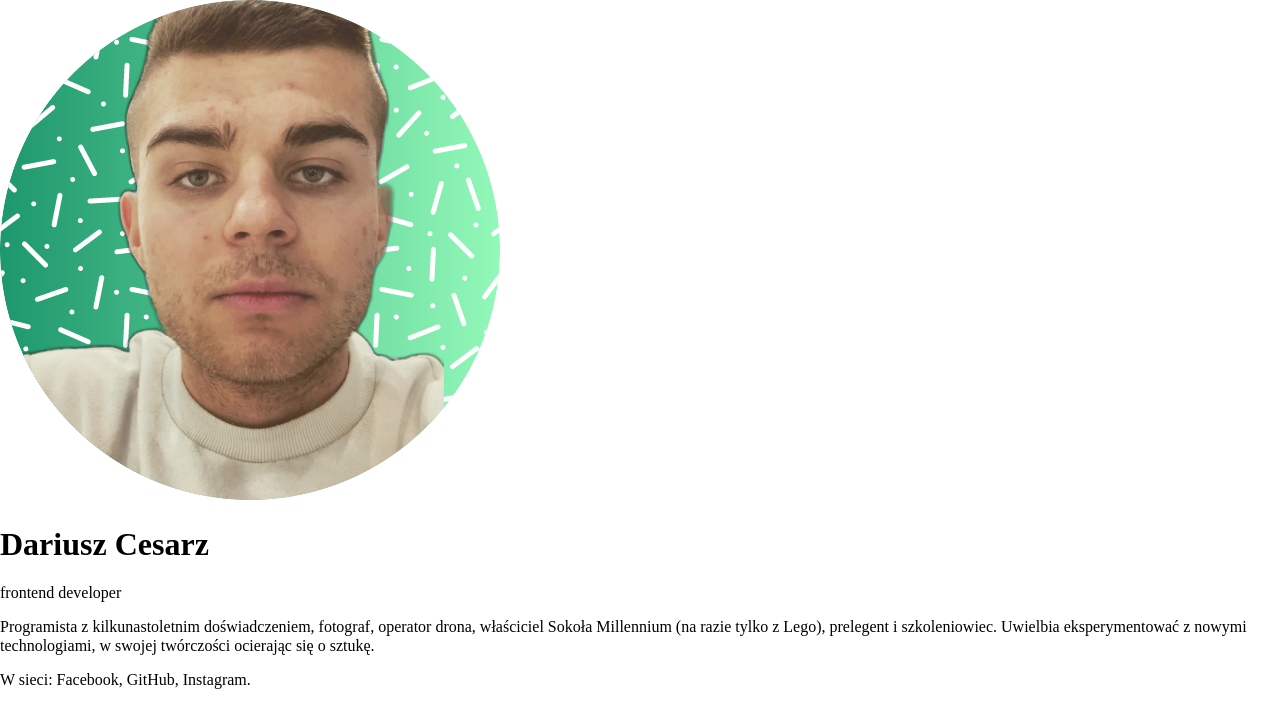
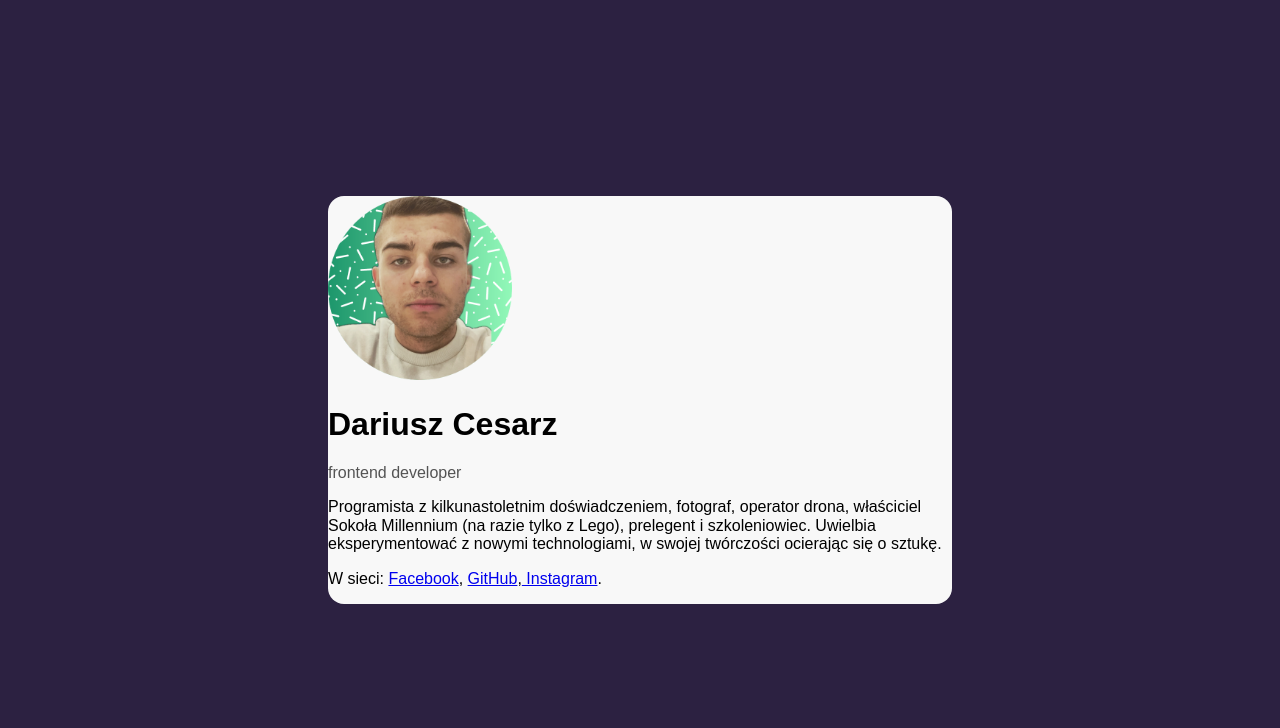
Before and after one commit to dariuszcesarz/business-card, a plain HTML site: page index.html in a window 1280 px wide. Drawn offline with Linux system fonts and the light colour scheme.

Commit message:
add photo and flex

```diff
--- a/index.html
+++ b/index.html
@@ -8,20 +8,20 @@
     <link rel="stylesheet" href="style.css" type="text/css" />
   </head>
   <body>
-    <main>
-      <article>
-        <img src="img/profilowe.png" alt="Zdjęcie twarzy" />
-        <header>
-          <h1>Dariusz Cesarz</h1>
-          <p>frontend developer</p>
+    <main class="main">
+      <article class="person">
+        <img src="img/profilowe.png" class="person__picture" alt="Zdjęcie twarzy" />
+        <header class="person__info">
+          <h1 class="person__name">Dariusz Cesarz</h1>
+          <p class="person__position">frontend developer</p>
         </header>
-        <p>
+        <p class="person__description">
           Programista z kilkunastoletnim doświadczeniem, fotograf, operator
           drona, właściciel Sokoła Millennium (na razie tylko z Lego), prelegent
           i szkoleniowiec. Uwielbia eksperymentować z nowymi technologiami, w
           swojej twórczości ocierając się o sztukę.
         </p>
-        <p>W sieci: Facebook, GitHub, Instagram.</p>
+        <p class="person__description">W sieci: <a href="#" class="person__link">Facebook</a>, <a href="#" class="person__link">GitHub</a>,<a href="#" class="person__link"> Instagram</a>.</p>
       </article>
     </main>
   </body>
--- a/style.css
+++ b/style.css
@@ -1,5 +1,42 @@
 html {
-    box-sizing: border-box;
-   }
-   *, *:before, *:after {
-    box-sizing: in
+  box-sizing: border-box;
+}
+*,
+*:before,
+*:after {
+  box-sizing: inherit;
+}
+
+body {
+  background-color: #2c2141;
+  display: flex;
+  align-items: center;
+  justify-content: center;
+  min-height: 100vh;
+}
+
+.main {
+  background-color: #f8f8f8;
+  border-radius: 16px;
+  width: 624px;
+  margin: 16px;
+}
+
+.person__picture {
+  width: 184px;
+}
+
+.person__position {
+ color: #545454;
+}
+
+.person {
+font-family: Arial;
+
+}
+
+
+.person__name {
+
+
+}
```
